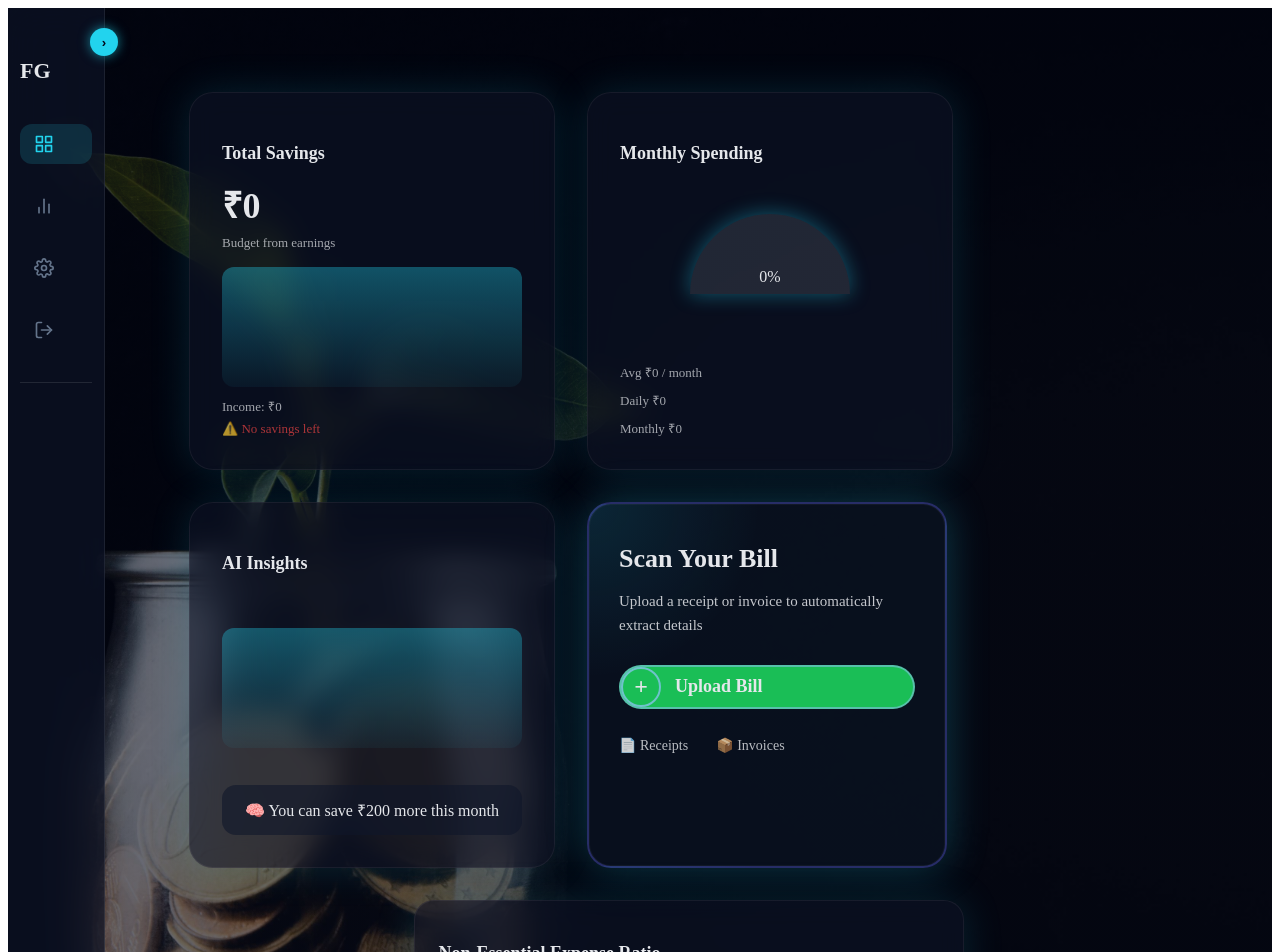
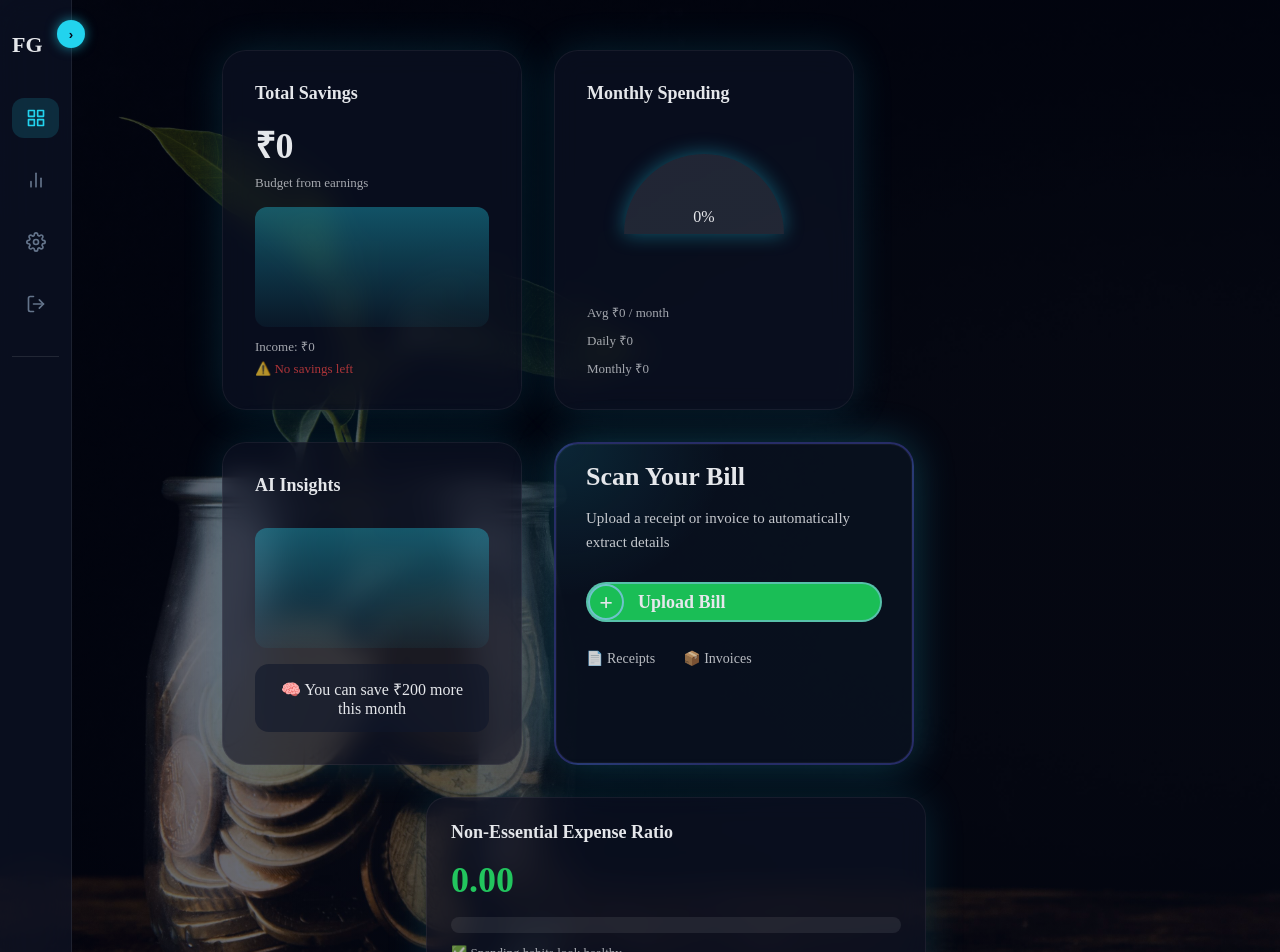
Before and after one commit to Shrestha36/FinanceGrow, a React (Vite) app in the folder HiSplit/frontend/: page /home in a window 1280 px wide. Shown: the top 952 px of the page. Built offline with nearby package versions, Linux system fonts and the light colour scheme; no server answers; sample sign-in values are in the browser's storage.

Commit message:
fixing the boarder space and orther styling issue

```diff
--- a/HiSplit/frontend/src/index.css
+++ b/HiSplit/frontend/src/index.css
@@ -9,7 +9,11 @@ body,
 #root {
   width: 100%;
   min-height: 100%;
+  background: #020617;
   margin: 0;
-  padding: 0;
-  background: #020617;
 }
+
+body {
+  overflow-x: hidden;
+
+}
--- a/HiSplit/frontend/src/main.jsx
+++ b/HiSplit/frontend/src/main.jsx
@@ -2,6 +2,7 @@ import React from "react";
 import ReactDOM from "react-dom/client";
 import { BrowserRouter } from "react-router-dom";
 import App from "./App";
+import './index.css'
 
 ReactDOM.createRoot(document.getElementById("root")).render(
   <React.StrictMode>
--- a/HiSplit/frontend/src/pages/ExpenseAnalysis.jsx
+++ b/HiSplit/frontend/src/pages/ExpenseAnalysis.jsx
@@ -5,6 +5,7 @@ import ExpenseTrendCard from "../components/ExpenseTrendCard";
 import Slidebar from "../components/slideBar";
 import AiProUpgrade from "../components/AiProUpgrade";
 import AIInsightBar from "../components/AIInsightBar";
+import Loader from "../components/Loader";
 
 import {
   saveExpenseAnalysis as saveExpenseAPI,
@@ -426,6 +427,7 @@ function ExpenseAnalysis() {
               {loadingAI ? "Analyzing..." : "Ask AI to Optimize Expenses"}
             </AIButton>
           </div>
+          {loadingAI && <Loader />}
 
           {aiError && aiError !== "FREE_LIMIT_OVER" && (
             <p style={{ marginTop: 10, color: "#f87171" }}>{aiError}</p>
--- a/HiSplit/frontend/src/styles/analysis.style.js
+++ b/HiSplit/frontend/src/styles/analysis.style.js
@@ -326,7 +326,7 @@ export const ExpenseContainer = styled.div`
 
   /* Desktop only */
   @media (min-width: 1024px) {
-    max-width: 1100px;
+    max-width: 1300px;
     padding: 80px 24px 120px;
   }
 `;
--- a/HiSplit/frontend/src/styles/home.style.js
+++ b/HiSplit/frontend/src/styles/home.style.js
@@ -24,7 +24,7 @@ export const DashboardGrid = styled.div`
   gap: 32px;
   margin: 120px 80px;
     @media (min-width: 1024px) {
-     margin: 84px;
+             margin: 50px 150px;
   }
 `;
 
--- a/HiSplit/frontend/src/styles/monthlyAnalysis.style.js
+++ b/HiSplit/frontend/src/styles/monthlyAnalysis.style.js
@@ -16,7 +16,7 @@ export const GridWrapper = styled.div`
 
   @media (min-width: 1024px) {
     flex-direction: row;
-    margin: 0 120px;
+    margin: 120px 200px;
   }
 `;
 export const InputCard = styled.div`
```
